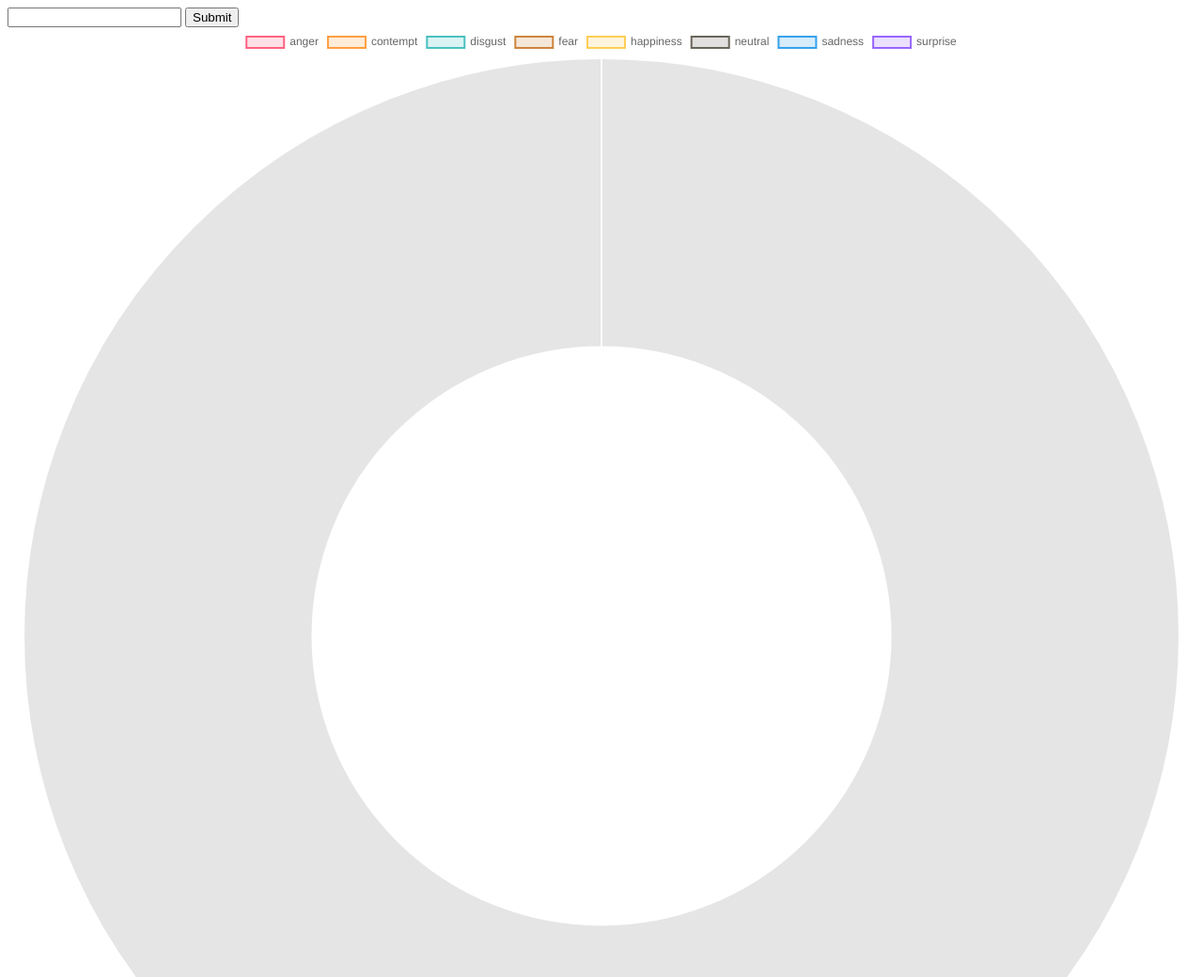
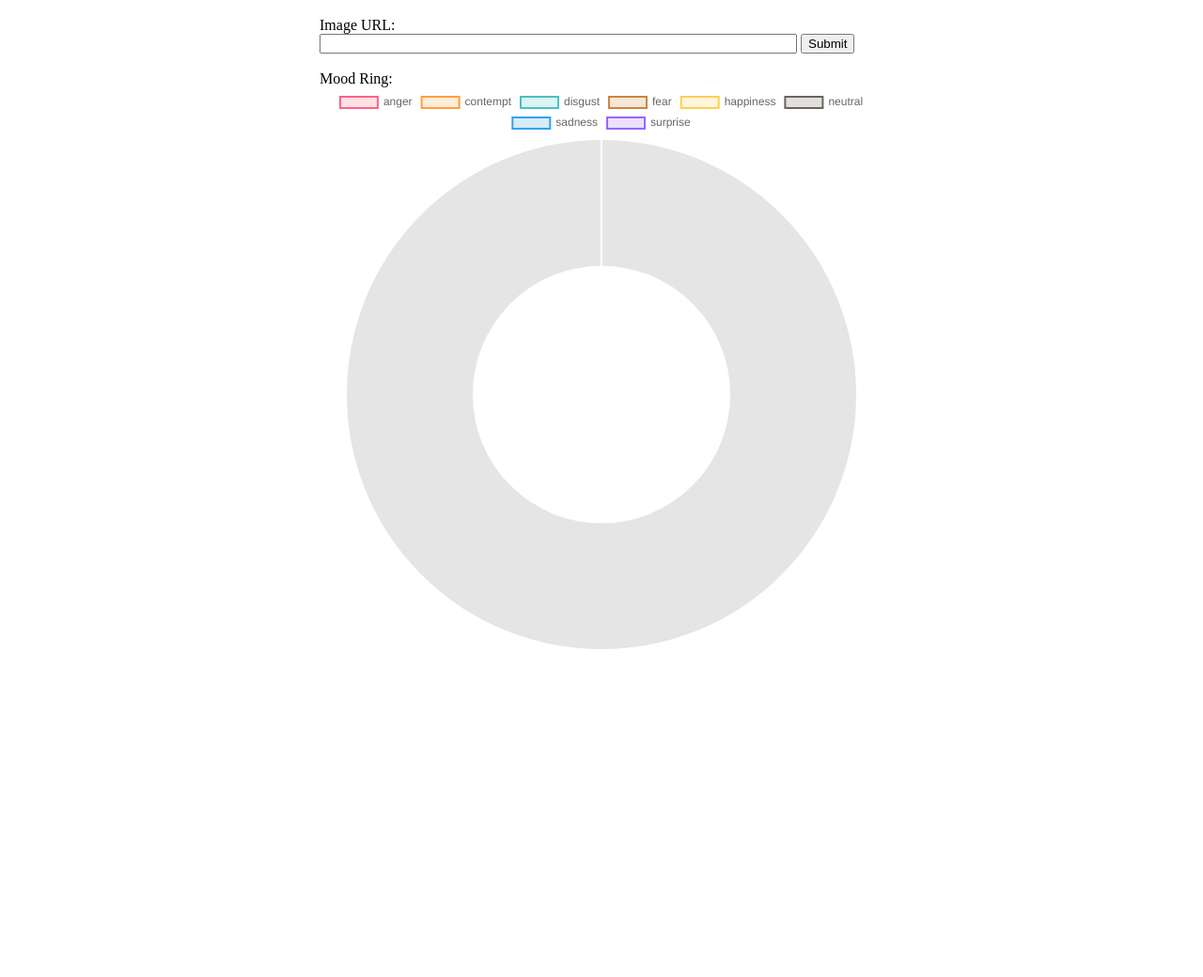
Before and after one commit to dominiquecuevas/BigMood, a Flask app: page / in a window 1280 px wide. Shown: the top 1040 px of the page at 94% size. After the commit the page ends 691 px from the top, so only its background shows below. Run offline with Flask 2, Linux system fonts and the light colour scheme.

Commit message:
div id, favicon, stylesheet

```diff
--- a/templates/index.html
+++ b/templates/index.html
@@ -1,23 +1,33 @@
 <!DOCTYPE html>
 <html>
 <head>
-    <title></title>
+    <title>BigMood</title>
+    <link rel="icon" href="/static/favicon.png">
     <script type="text/javascript" src="https://cdnjs.cloudflare.com/ajax/libs/Chart.js/2.9.3/Chart.bundle.js"></script>
 
     <script
               src="https://code.jquery.com/jquery-3.4.1.js"
               integrity="sha256-WpOohJOqMqqyKL9FccASB9O0KwACQJpFTUBLTYOVvVU="
               crossorigin="anonymous"></script>
+
+    <link rel="stylesheet" type="text/css" href="/static/style.css">
 </head>
 <body>
+    <br>
+    Image URL:
     <form action="/face.json" id="face">
         <input type="text" name="image_url">
         <input type="submit">
     </form>
+    <br>
 
-<canvas id="myChart" width="400" height="400"></canvas>
-<script type="text/javascript" src="/static/chart.js">
-</script>
+    Mood Ring:
+    <div id="chart">
+        <canvas id="myChart" width="400" height="400"></canvas>
+    </div>
+
+    <script type="text/javascript" src="/static/chart.js">
+    </script>
 
 </body>
 </html>
```
